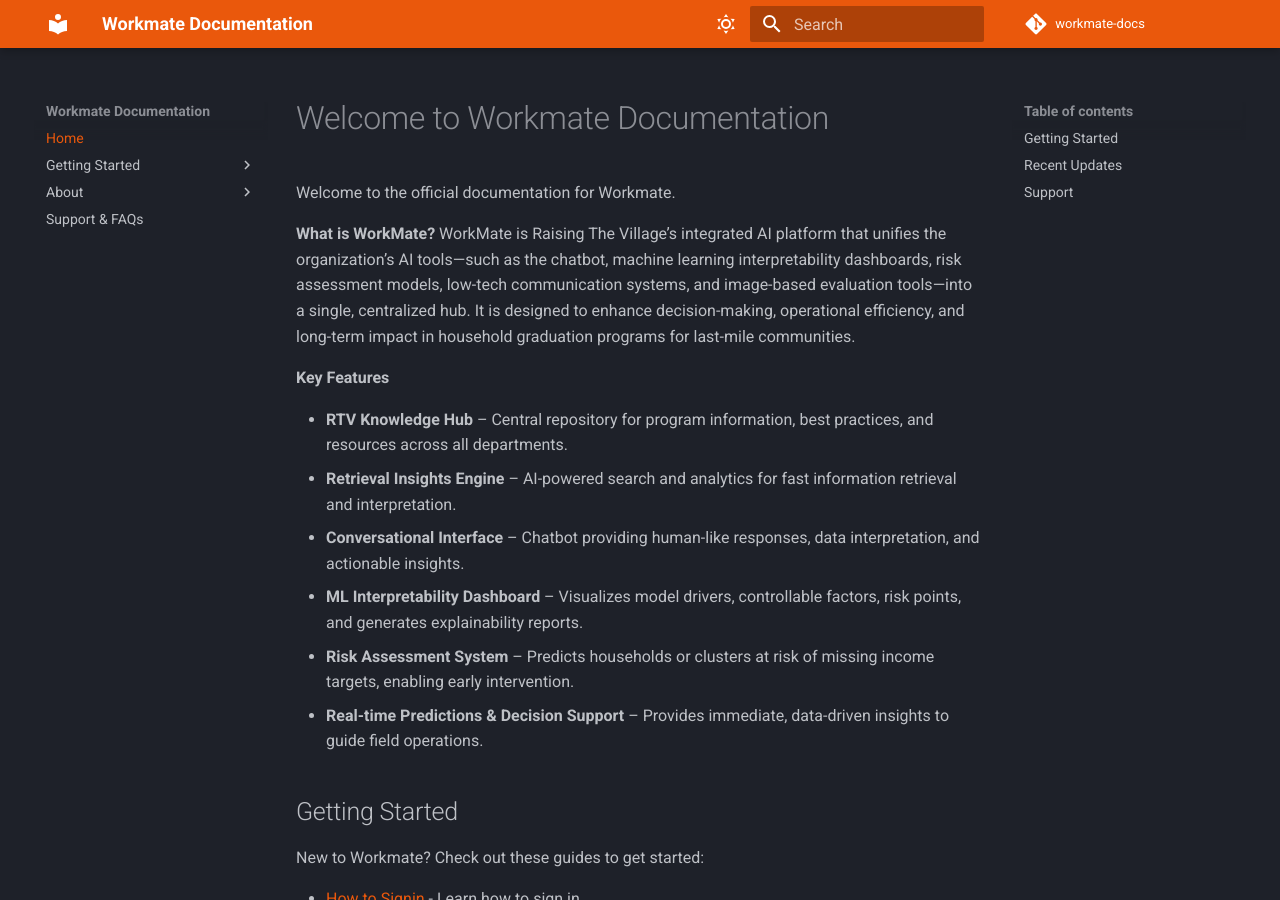
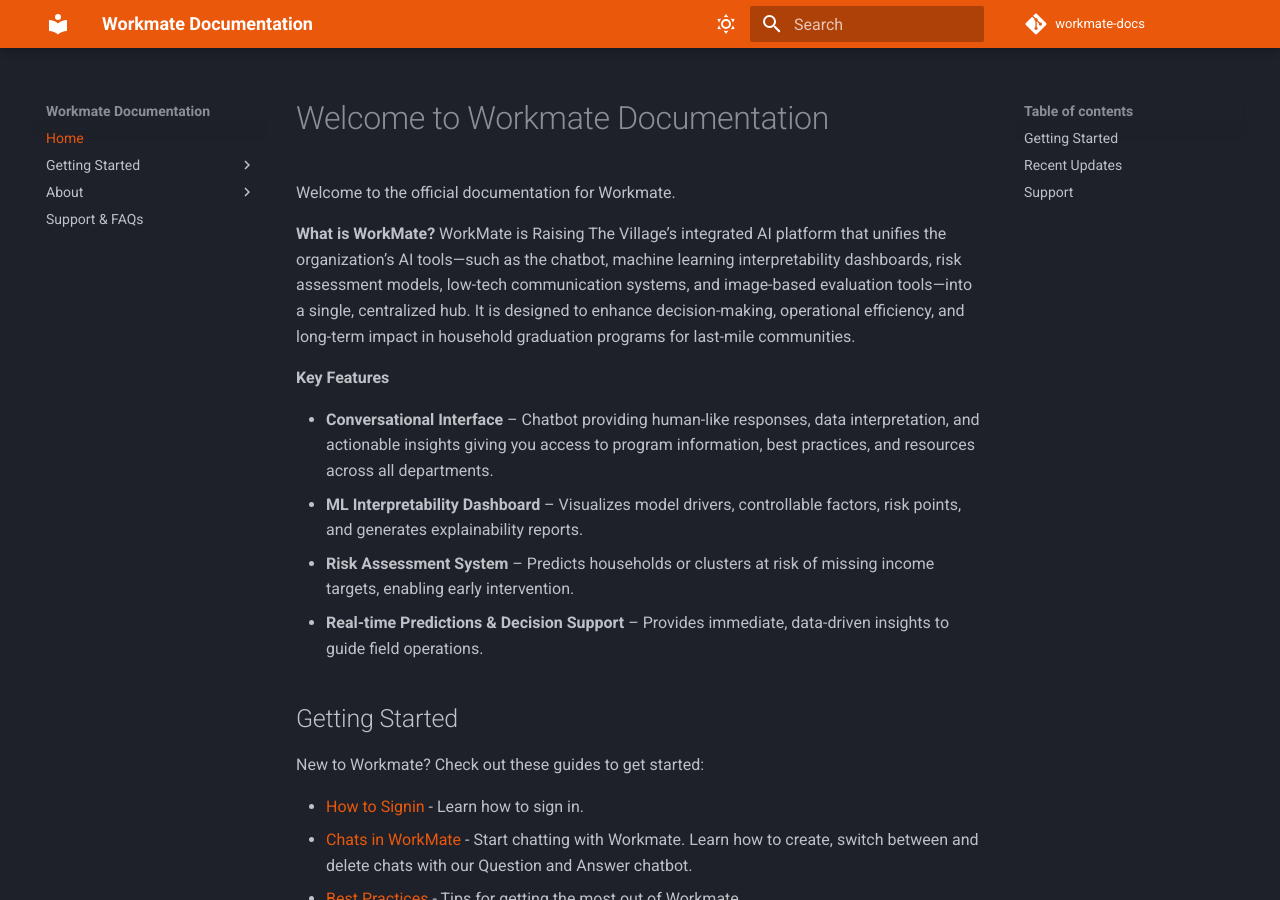
Before and after one commit to Analytics-Raising/workmate-docs, an MkDocs documentation site: the page built from docs/index.md, in a window 1280 px wide and 900 px high. Built offline with MkDocs 1.6.1 and Material for MkDocs 9.7.7, drawn with Linux system fonts in a browser that asks for light colours; comment, search, counter and statistics services are not loaded.

Commit message:
fix: updated docs

```diff
--- a/docs/index.md
+++ b/docs/index.md
@@ -7,9 +7,7 @@ WorkMate is Raising The Village’s integrated AI platform that unifies the orga
 
 **Key Features**
 
-* **RTV Knowledge Hub** – Central repository for program information, best practices, and resources across all departments.
-* **Retrieval Insights Engine** – AI-powered search and analytics for fast information retrieval and interpretation.
-* **Conversational Interface** – Chatbot providing human-like responses, data interpretation, and actionable insights.
+* **Conversational Interface** – Chatbot providing human-like responses, data interpretation, and actionable insights giving you access to program information, best practices, and resources across all departments.
 * **ML Interpretability Dashboard** – Visualizes model drivers, controllable factors, risk points, and generates explainability reports.
 * **Risk Assessment System** – Predicts households or clusters at risk of missing income targets, enabling early intervention.
 * **Real-time Predictions & Decision Support** – Provides immediate, data-driven insights to guide field operations.
```
